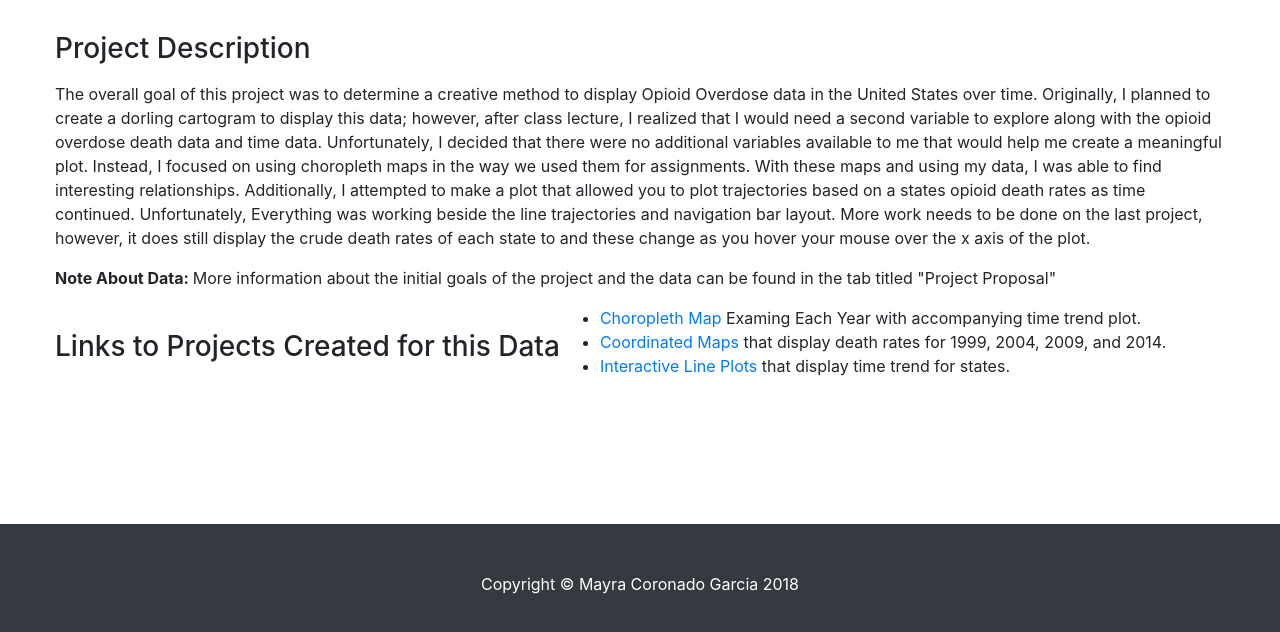
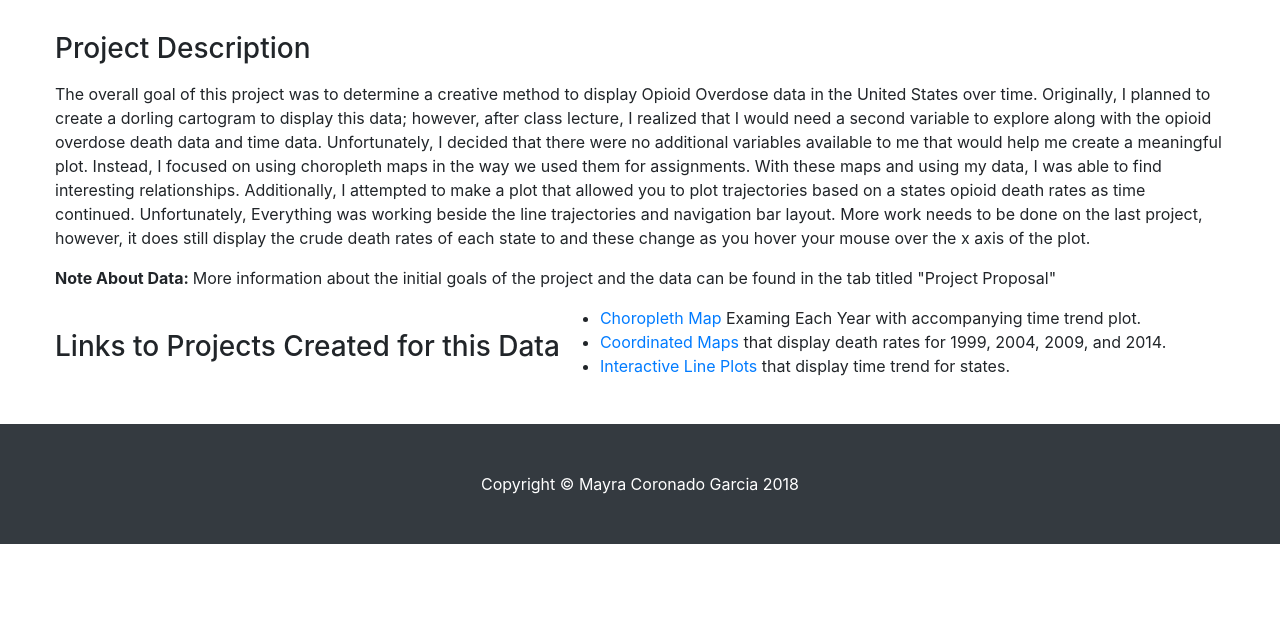
Before and after one commit to mcoronadogarcia/mcoronadogarcia.github.io, a website: page index.html in a window 1280 px wide. Shown: the part 156-788 px from the top of the page. Drawn offline with Linux system fonts and the light colour scheme.

Commit message:
index footer fix

```diff
--- a/index.html
+++ b/index.html
@@ -106,7 +106,7 @@
     <!-- /.container -->
 
     <!-- Footer -->
-    <footer class="py-5 bg-dark fixed-bottom">
+    <footer class="py-5 bg-dark">
       <div class="container">
         <p class="m-0 text-center text-white">Copyright &copy; Mayra Coronado Garcia 2018</p>
       </div>
```
